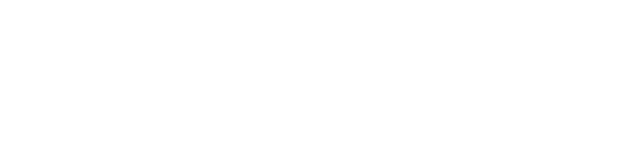
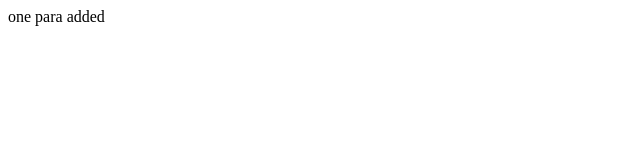
Before and after one commit to TejeswariPrathipati/Gitpractice, a plain HTML site: page index.html in a window 1280 px wide. Shown: the whole page, without its empty margins (0-640 px from the left). Drawn offline with Linux system fonts and the light colour scheme.

Commit message:
modified index.html in devepment branch

```diff
--- a/index.html
+++ b/index.html
@@ -2,4 +2,5 @@
 </head>
 <body>
     <pr></pr>
+    <pr>one para added</pr>
 </body>
```
